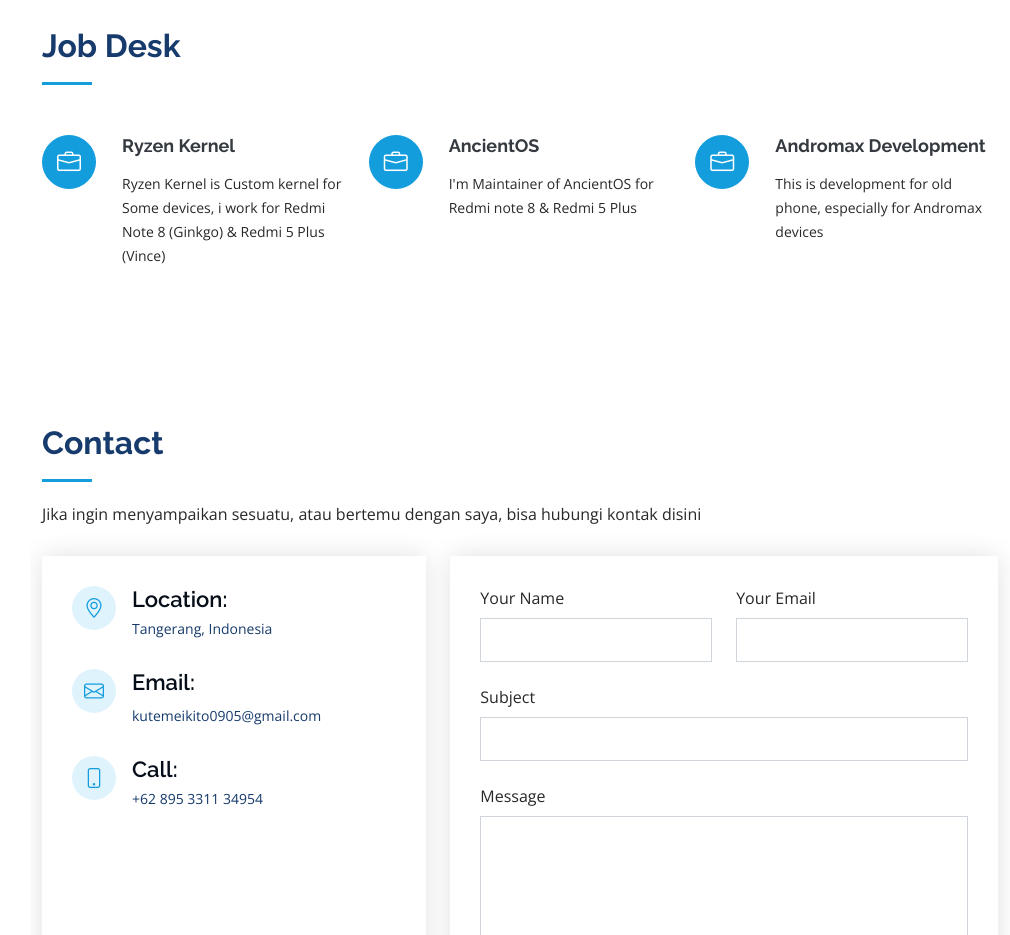
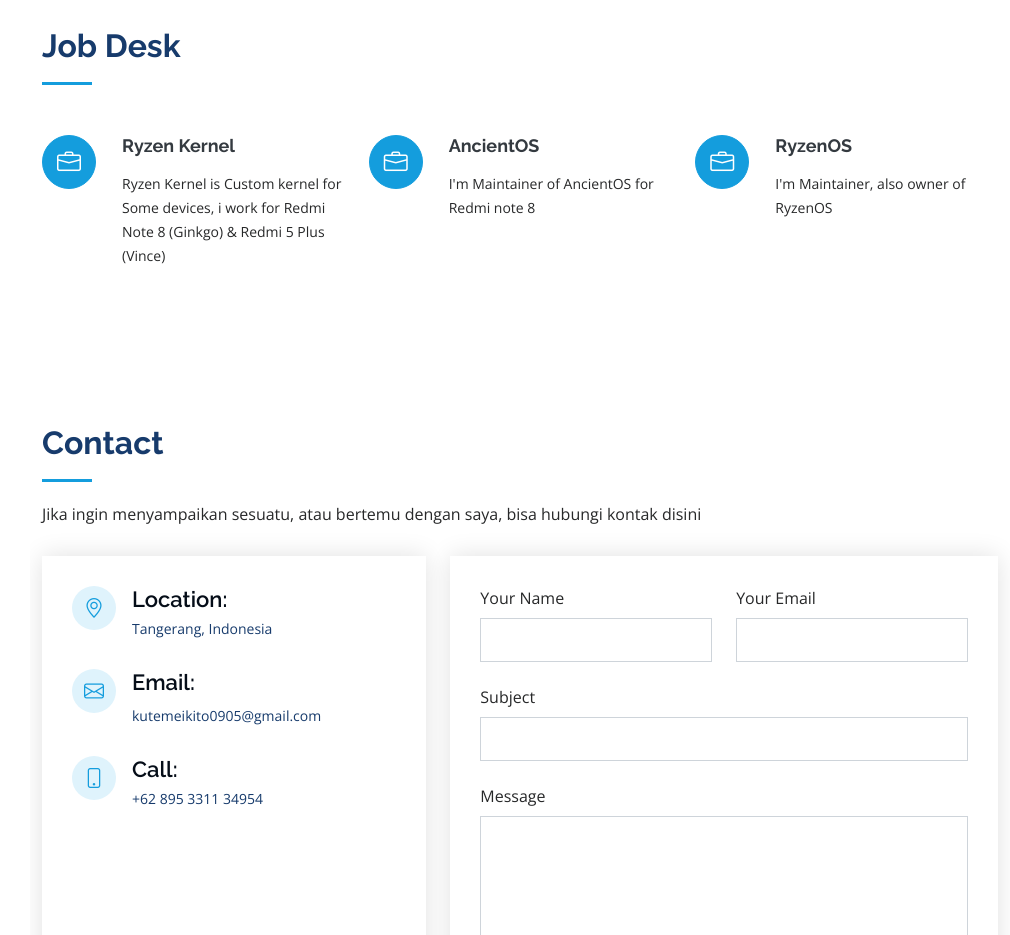
Before and after one commit to kutemeikito/kutemeikito.github-io, a plain HTML site: page index.html in a window 1280 px wide. Shown: the part 2240-3175 px from the top of the page, without its empty margins (270-1280 px from the left). Drawn offline with nearby package versions, Linux system fonts and the light colour scheme; grey boxes are pictures that could not be loaded.

Commit message:
Update index.html

```diff
--- a/index.html
+++ b/index.html
@@ -217,12 +217,12 @@
           <div class="col-lg-4 col-md-6 icon-box" data-aos="fade-up" data-aos-delay="100">
             <div class="icon"><i class="bi bi-briefcase"></i></div>
             <h4 class="title"><a href="https://www.ancientrom.xyz/">AncientOS</a></h4>
-            <p class="description">I'm Maintainer of AncientOS for Redmi note 8 & Redmi 5 Plus</p>
+            <p class="description">I'm Maintainer of AncientOS for Redmi note 8</p>
           </div>
           <div class="col-lg-4 col-md-6 icon-box" data-aos="fade-up" data-aos-delay="200">
             <div class="icon"><i class="bi bi-briefcase"></i></div>
-            <h4 class="title"><a href="https://github.com/Andromax-Devices">Andromax Development</a></h4>
-            <p class="description">This is development for old phone, especially for Andromax devices</p>
+            <h4 class="title"><a href="https://github.com/RyzenOS">RyzenOS</a></h4>
+            <p class="description">I'm Maintainer, also owner of RyzenOS</p>
         </div>
 
       </div>
```
